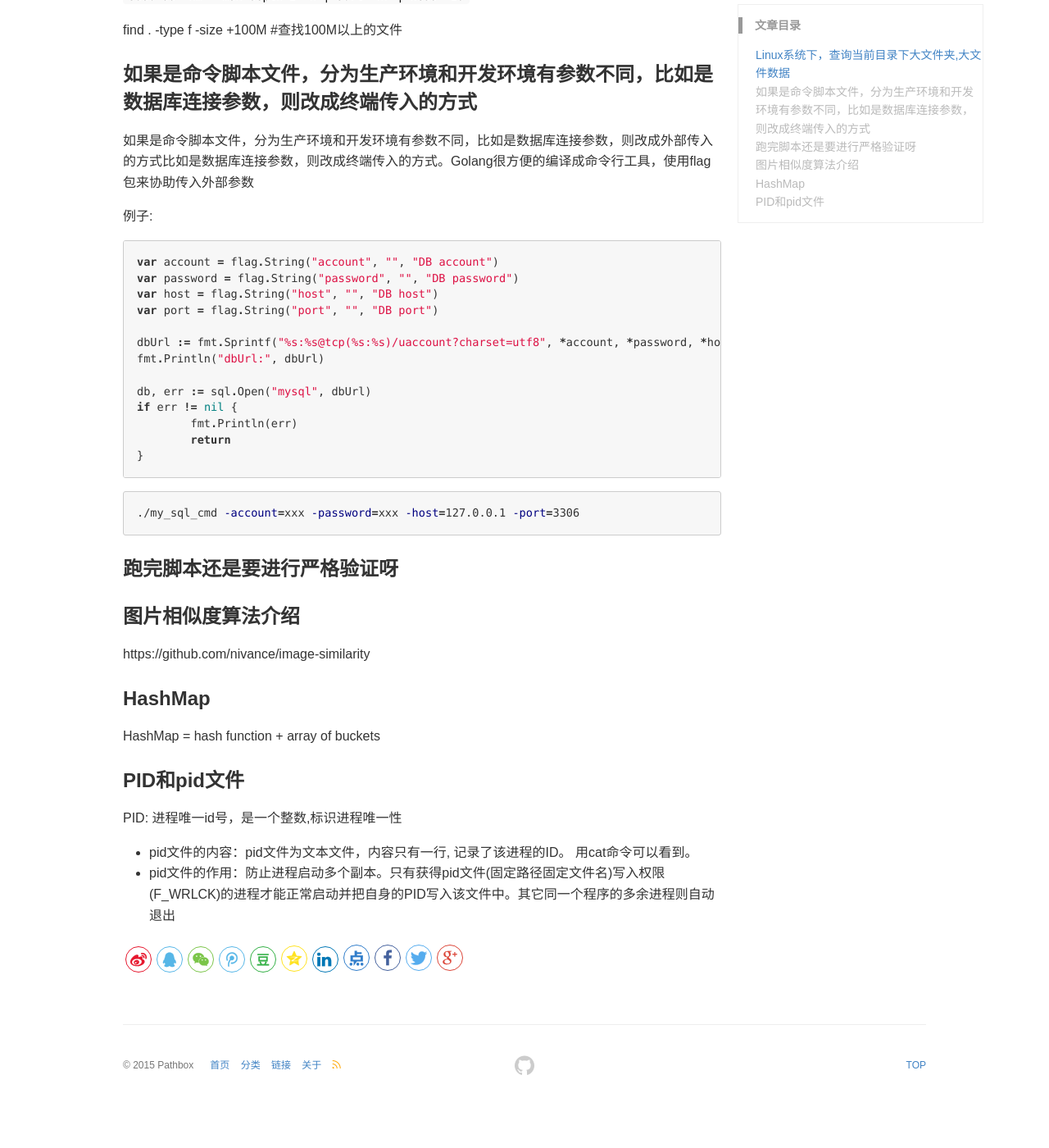
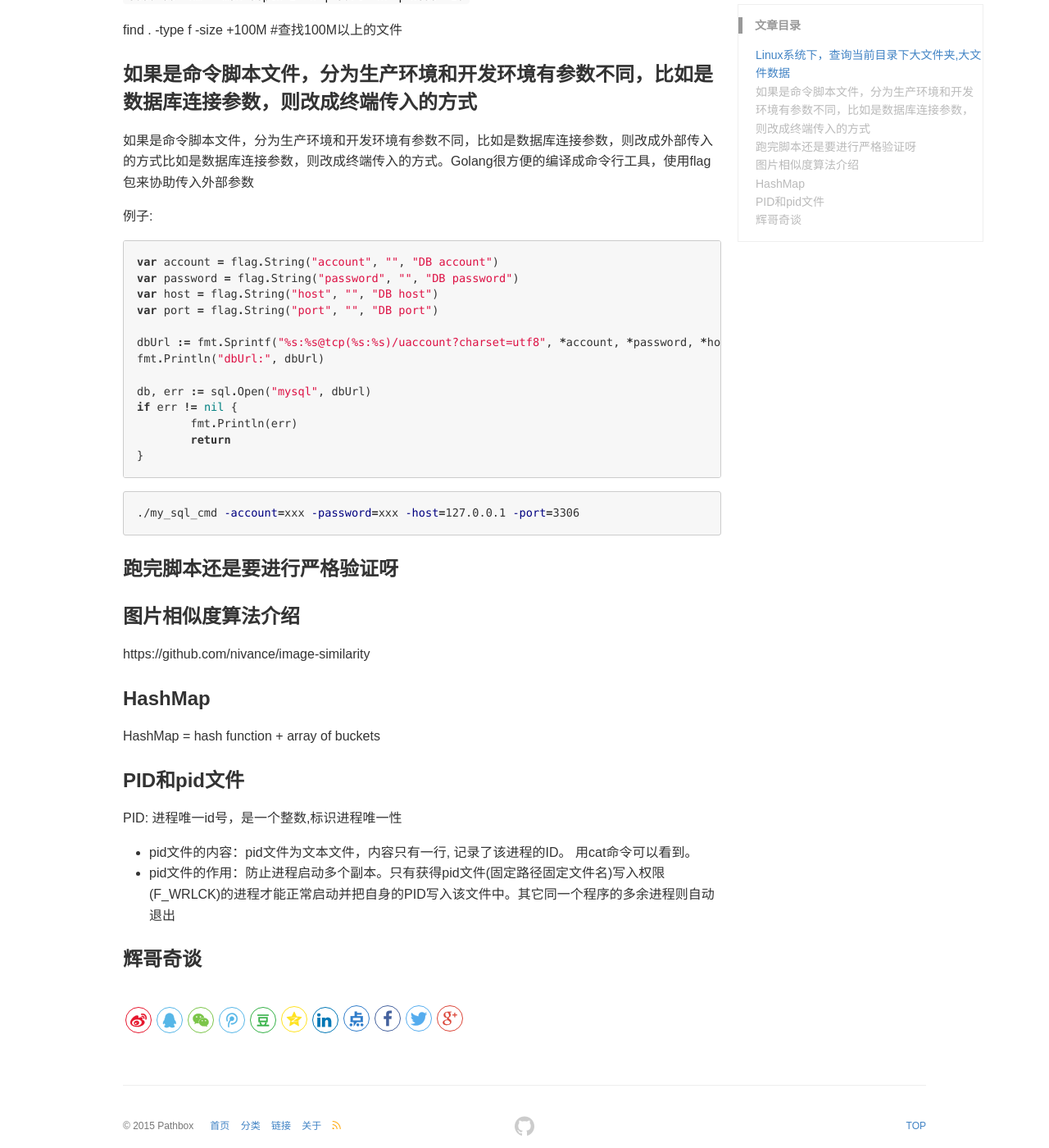
Before and after one commit to pathbox/pathbox.github.io, a Jekyll site: the page built from _posts/2018-10-12-work-summary-in-UCloud-20.md, in a window 1280 px wide and 1400 px high, scrolled down 355 px. Shown: the whole window at 82% size. Built offline with Jekyll 4.4.1, drawn with Linux system fonts in a browser that asks for light colours; before the commit the page ends 1703 px from its top, so only the background shows below that.

Commit message:
微信公众号记录-辉哥奇谈

```diff
--- a/_posts/2018-10-12-work-summary-in-UCloud-20.md
+++ b/_posts/2018-10-12-work-summary-in-UCloud-20.md
@@ -58,3 +58,5 @@ PID: 进程唯一id号，是一个整数,标识进程唯一性
 - pid文件的内容：pid文件为文本文件，内容只有一行, 记录了该进程的ID。
 用cat命令可以看到。
 - pid文件的作用：防止进程启动多个副本。只有获得pid文件(固定路径固定文件名)写入权限(F_WRLCK)的进程才能正常启动并把自身的PID写入该文件中。其它同一个程序的多余进程则自动退出
+
+### 辉哥奇谈
```
